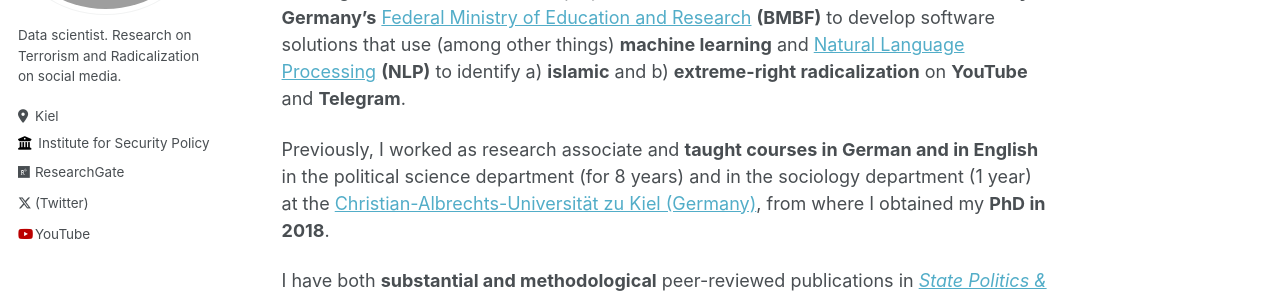
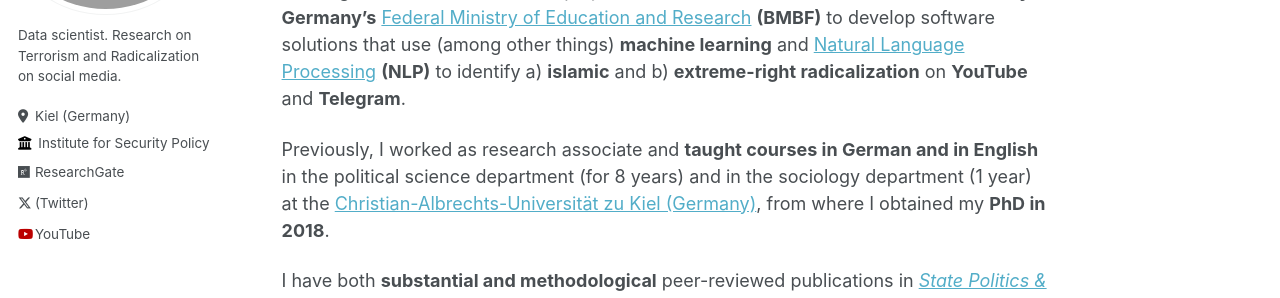
Before and after one commit to victor-cruz-aceves/victor-cruz-aceves.github.io, a Jekyll site: the page built from _pages/about.md, in a window 1280 px wide. Shown: the part 205-503 px from the top of the page. Built offline with Jekyll 4.4.1, drawn with Linux system fonts in a browser that asks for light colours.

Commit message:
Added country to city

```diff
--- a/_config.yml
+++ b/_config.yml
@@ -25,7 +25,7 @@
   name             : ""
   pronouns         : # example: "she/her"
   bio              : "Data scientist. Research on Terrorism and Radicalization on social media."
-  location         : "Kiel"
+  location         : "Kiel (Germany)"
   employer         : "Institute for Security Policy at Kiel University (ISPK)"
   uri              : # URL
   #email            : "none@example.org"
```
